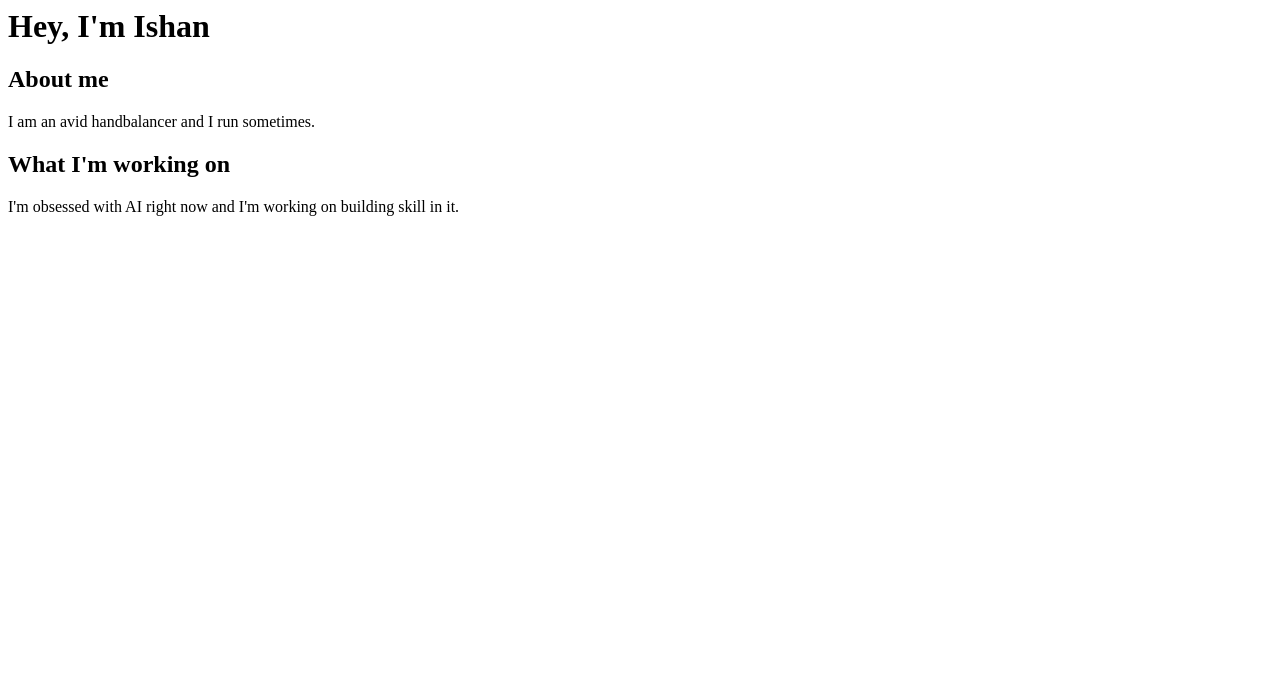
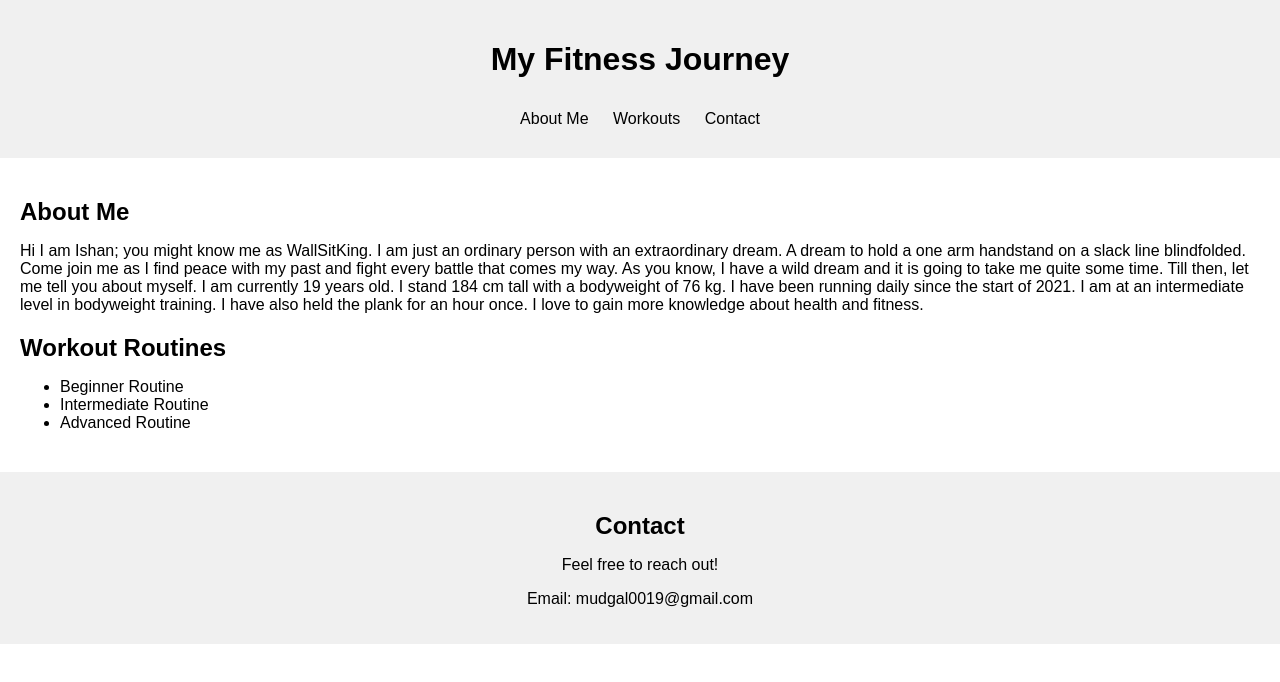
Before and after one commit to Ishan-Mudgal/Static-Website, a plain HTML site: page index.html in a window 1280 px wide. Drawn offline with Linux system fonts and the light colour scheme.

Commit message:
Update index.html

```diff
--- a/index.html
+++ b/index.html
@@ -1,15 +1,49 @@
-<html>
-    <h1>
-        Hey, I'm Ishan
-    </h1>
-    <body>
-        <h2>About me</h2>
-        <p>
-            I am an avid handbalancer and I run sometimes.
-        </p>
-        <h2>What I'm working on</h2>
-        <p>
-            I'm obsessed with AI right now and I'm working on building skill in it.
-        </p>
-    </body>
+<!DOCTYPE html>
+<html lang="en">
+<head>
+  <meta charset="UTF-8">
+  <meta name="viewport" content="width=device-width, initial-scale=1.0">
+  <title>My Fitness Journey</title>
+  <link rel="stylesheet" href="style.css">
+</head>
+<body>
+  <header>
+    <h1>My Fitness Journey</h1>
+    <nav>
+      <ul>
+        <li><a href="#about">About Me</a></li>
+        <li><a href="#workouts">Workouts</a></li>
+        <li><a href="#contact">Contact</a></li>
+      </ul>
+    </nav>
+  </header>
+
+  <main>
+    <section id="about">
+      <h2>About Me</h2>
+      <p>Hi I am Ishan; you might know me as WallSitKing. I am just an ordinary person with an extraordinary dream. A dream to hold a one arm handstand on a slack line blindfolded. Come join me as I find peace with my past and fight every battle that comes my way.
+        As you know, I have a wild dream and it is going to take me quite some time. Till then, let me tell you about myself. I am currently 19 years old. I stand 184 cm tall with a bodyweight of 76 kg. I have been running daily since the start of 2021. I am at an intermediate level in bodyweight training. I have also held the plank for an hour once. I love to gain more knowledge about health and fitness.</p>
+    </section>
+
+    <section id="workouts">
+      <h2>Workout Routines</h2>
+
+      <ul>
+        <li><a href="workout-details.html">Beginner Routine</a></li>
+        <li><a href="workout-details.html">Intermediate Routine</a></li>
+        <li><a href="workout-details.html">Advanced Routine</a></li>
+      </ul>
+    </section>
+
+
+  </main>
+
+  <footer id="contact">
+    <h2>Contact</h2>
+    <p>Feel free to reach out!</p>
+    <p>Email: mudgal0019@gmail.com</p>
+  </footer>
+
+  <script src="script.js"></script>
+</body>
 </html>
```
